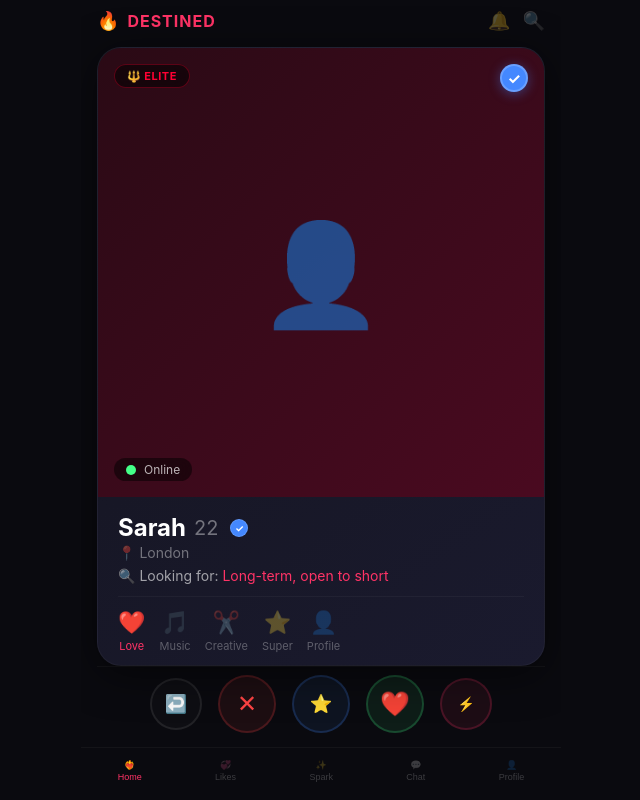
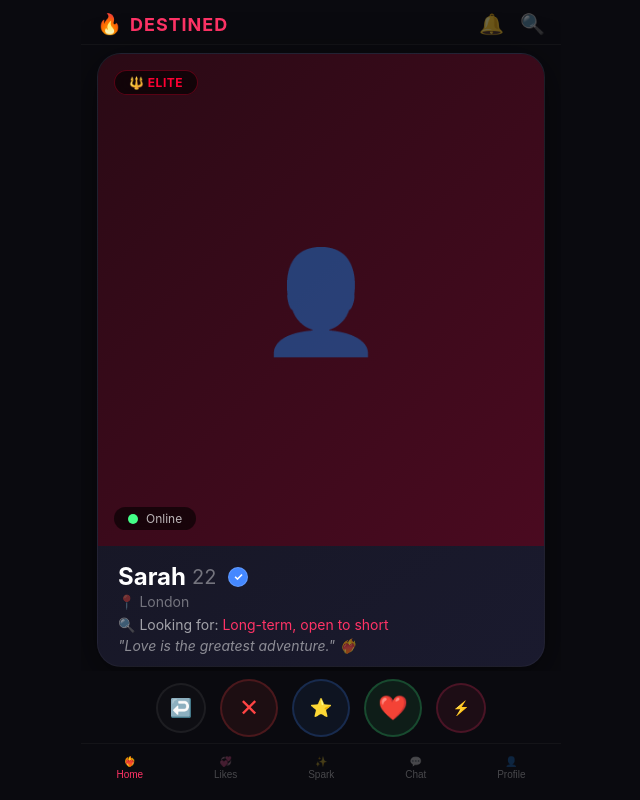
Before and after one commit to joshuaozioma26-arch/destined-match-app, a website: page index.html in a window 1280 px wide. Shown: the whole page, without its empty margins (319-959 px from the left). Drawn offline with Linux system fonts and the light colour scheme; a script that the page names is missing.

Commit message:
Update index.html

```diff
--- a/index.html
+++ b/index.html
@@ -50,77 +50,73 @@
         .tg-safe-top{padding-top:env(safe-area-inset-top,20px)}
         .tg-safe-bottom{padding-bottom:env(safe-area-inset-bottom,20px)}
 
-        .verified-badge{display:inline-flex;align-items:center;justify-content:center;width:18px;height:18px;background:#4488FF;border-radius:50%;font-size:10px;color:#fff;font-weight:700;margin-left:4px;flex-shrink:0;border:1.5px solid rgba(255,255,255,0.15)}
+        /* Verified Badge - BLUE CHECKMARK BESIDE NAME */
+        .verified-badge{display:inline-flex;align-items:center;justify-content:center;width:20px;height:20px;background:#4488FF;border-radius:50%;font-size:11px;color:#fff;font-weight:700;margin-left:6px;flex-shrink:0;border:1.5px solid rgba(255,255,255,0.15)}
 
-        /* ========== TINDER CLONE CARD ========== */
-        .tinder-card{flex:1;display:flex;flex-direction:column;padding:12px 16px 8px;background:#0A0A0F}
-        .tinder-card .card{flex:1;border-radius:24px;overflow:hidden;background:linear-gradient(145deg,#14141E,#1A1A2E);border:1px solid rgba(255,255,255,0.04);box-shadow:0 8px 40px rgba(0,0,0,0.5);display:flex;flex-direction:column;position:relative}
+        /* ===== TOP BAR ===== */
+        .top-bar{display:flex;align-items:center;justify-content:space-between;padding:12px 16px 8px;background:#0A0A0F;flex-shrink:0;border-bottom:1px solid rgba(255,255,255,0.04)}
+        .top-bar .brand{display:flex;align-items:center;gap:8px}
+        .top-bar .brand .fire{font-size:20px}
+        .top-bar .brand .name{font-weight:700;font-size:18px;color:#FF3366;letter-spacing:1px}
+        .top-bar .icons{display:flex;gap:16px;font-size:20px;cursor:pointer}
+        .top-bar .icons span{color:rgba(255,255,255,0.4);transition:all .2s}
+        .top-bar .icons span:hover{color:#fff}
 
-        /* PHOTO AREA - Takes most of the card */
-        .tinder-card .card-photo{flex:1;min-height:300px;background:linear-gradient(135deg,#2A0A15,#4A0A20);display:flex;align-items:center;justify-content:center;position:relative;overflow:hidden}
-        .tinder-card .card-photo .photo-icon{font-size:100px;opacity:0.6}
+        /* ===== CARD ===== */
+        .card-container{flex:1;display:flex;flex-direction:column;padding:8px 16px 4px;background:#0A0A0F}
+        .card-container .card{flex:1;border-radius:24px;overflow:hidden;background:linear-gradient(145deg,#14141E,#1A1A2E);border:1px solid rgba(255,255,255,0.04);box-shadow:0 8px 40px rgba(0,0,0,0.5);display:flex;flex-direction:column}
 
-        /* Verified Badge on Photo - TOP RIGHT like Tinder */
-        .tinder-card .card-photo .verified-badge-photo{position:absolute;top:16px;right:16px;display:flex;align-items:center;justify-content:center;width:28px;height:28px;background:#4488FF;border-radius:50%;font-size:15px;color:#fff;font-weight:700;border:2px solid rgba(255,255,255,0.2);box-shadow:0 2px 12px rgba(68,136,255,0.4)}
-        /* Tier Badge on Photo - TOP LEFT */
-        .tinder-card .card-photo .tier-badge{position:absolute;top:16px;left:16px;display:flex;align-items:center;gap:4px;padding:4px 12px;border-radius:20px;font-size:11px;font-weight:700;letter-spacing:0.5px;background:rgba(0,0,0,0.5);backdrop-filter:blur(10px);border:1px solid rgba(255,255,255,0.05)}
-        .tinder-card .card-photo .tier-badge.elite{color:#FF0033;border-color:rgba(255,0,51,0.3)}
-        .tinder-card .card-photo .tier-badge.vip{color:#C0C0C0;border-color:rgba(192,192,192,0.3)}
-        .tinder-card .card-photo .tier-badge.premium{color:#FFD700;border-color:rgba(255,215,0,0.3)}
-        .tinder-card .card-photo .tier-badge.free{color:rgba(255,255,255,0.3);border-color:rgba(255,255,255,0.05)}
+        .card-container .card-photo{flex:1;min-height:280px;background:linear-gradient(135deg,#2A0A15,#4A0A20);display:flex;align-items:center;justify-content:center;position:relative;overflow:hidden}
+        .card-container .card-photo .photo-icon{font-size:100px;opacity:0.5}
 
-        /* Online Status on Photo - BOTTOM LEFT */
-        .tinder-card .card-photo .online-status{position:absolute;bottom:16px;left:16px;display:flex;align-items:center;gap:8px;background:rgba(0,0,0,0.5);padding:4px 12px;border-radius:20px;backdrop-filter:blur(10px)}
-        .tinder-card .card-photo .online-status .dot{width:10px;height:10px;border-radius:50%;display:inline-block}
-        .tinder-card .card-photo .online-status .dot.online{background:#44FF88}
-        .tinder-card .card-photo .online-status .dot.offline{background:#FF4444}
-        .tinder-card .card-photo .online-status .label{font-size:12px;color:rgba(255,255,255,0.7)}
+        /* Tier Badge - TOP LEFT */
+        .card-container .card-photo .tier-badge{position:absolute;top:16px;left:16px;display:flex;align-items:center;gap:4px;padding:4px 14px;border-radius:20px;font-size:12px;font-weight:700;letter-spacing:0.5px;background:rgba(0,0,0,0.6);backdrop-filter:blur(10px);border:1px solid rgba(255,255,255,0.05)}
+        .card-container .card-photo .tier-badge.elite{color:#FF0033;border-color:rgba(255,0,51,0.3)}
+        .card-container .card-photo .tier-badge.vip{color:#C0C0C0;border-color:rgba(192,192,192,0.3)}
+        .card-container .card-photo .tier-badge.premium{color:#FFD700;border-color:rgba(255,215,0,0.3)}
+        .card-container .card-photo .tier-badge.free{color:rgba(255,255,255,0.3);border-color:rgba(255,255,255,0.05)}
 
-        /* INFO AREA - Bottom of card */
-        .tinder-card .card-info{padding:16px 20px 12px;flex-shrink:0}
-        .tinder-card .card-info .name-row{display:flex;align-items:center;gap:8px;flex-wrap:wrap}
-        .tinder-card .card-info .name-row .name{font-size:24px;font-weight:700;color:#fff}
-        .tinder-card .card-info .name-row .age{font-size:20px;font-weight:400;color:rgba(255,255,255,0.4)}
-        .tinder-card .card-info .location{font-size:14px;color:rgba(255,255,255,0.4);margin-top:2px}
-        .tinder-card .card-info .looking-for{font-size:14px;color:rgba(255,255,255,0.6);margin-top:6px}
-        .tinder-card .card-info .looking-for span{color:#FF3366}
+        /* Online Status - BOTTOM LEFT */
+        .card-container .card-photo .online-status{position:absolute;bottom:16px;left:16px;display:flex;align-items:center;gap:8px;background:rgba(0,0,0,0.6);padding:4px 14px;border-radius:20px;backdrop-filter:blur(10px)}
+        .card-container .card-photo .online-status .dot{width:10px;height:10px;border-radius:50%;display:inline-block}
+        .card-container .card-photo .online-status .dot.online{background:#44FF88}
+        .card-container .card-photo .online-status .dot.offline{background:#FF4444}
+        .card-container .card-photo .online-status .label{font-size:12px;color:rgba(255,255,255,0.7)}
 
-        /* INTERESTS - Like Tinder's icons inside card */
-        .tinder-card .card-info .interests{display:flex;gap:14px;margin-top:12px;padding-top:12px;border-top:1px solid rgba(255,255,255,0.04)}
-        .tinder-card .card-info .interests .interest{display:flex;flex-direction:column;align-items:center;gap:4px;color:rgba(255,255,255,0.3);font-size:11px;cursor:pointer;transition:all .2s}
-        .tinder-card .card-info .interests .interest:hover{color:#fff}
-        .tinder-card .card-info .interests .interest .icon{font-size:22px}
-        .tinder-card .card-info .interests .interest.active{color:#FF3366}
-        .tinder-card .card-info .interests .interest.active .icon{color:#FF3366}
+        /* Card Info */
+        .card-container .card-info{padding:16px 20px 12px;flex-shrink:0}
+        .card-container .card-info .name-row{display:flex;align-items:center;gap:6px;flex-wrap:wrap}
+        .card-container .card-info .name-row .name{font-size:24px;font-weight:700;color:#fff}
+        .card-container .card-info .name-row .age{font-size:20px;font-weight:400;color:rgba(255,255,255,0.4)}
+        .card-container .card-info .location{font-size:14px;color:rgba(255,255,255,0.4);margin-top:2px}
+        .card-container .card-info .looking-for{font-size:14px;color:rgba(255,255,255,0.6);margin-top:6px}
+        .card-container .card-info .looking-for span{color:#FF3366}
+        .card-container .card-info .bio{font-size:14px;color:rgba(255,255,255,0.5);margin-top:4px;font-style:italic}
 
-        /* SWIPE BUTTONS - At bottom of card like Tinder */
-        .tinder-card .swipe-actions{display:flex;justify-content:center;align-items:center;gap:16px;padding:8px 0 6px;flex-shrink:0;background:#0A0A0F;border-top:1px solid rgba(255,255,255,0.04)}
-        .tinder-card .swipe-actions .swipe-btn{width:52px;height:52px;border-radius:50%;border:2px solid rgba(255,255,255,0.08);background:rgba(255,255,255,0.02);display:flex;align-items:center;justify-content:center;font-size:18px;cursor:pointer;transition:all .2s;color:#FFB800}
-        .tinder-card .swipe-actions .swipe-btn:hover{transform:scale(1.05)}
-        .tinder-card .swipe-actions .swipe-btn.pass{width:58px;height:58px;border-color:rgba(255,68,68,0.2);background:rgba(255,68,68,0.08);color:#FF4444;font-size:24px}
-        .tinder-card .swipe-actions .swipe-btn.pass:hover{background:rgba(255,68,68,0.15);border-color:rgba(255,68,68,0.4)}
-        .tinder-card .swipe-actions .swipe-btn.super{width:58px;height:58px;border-color:rgba(68,136,255,0.2);background:rgba(68,136,255,0.08);color:#4488FF;font-size:18px}
-        .tinder-card .swipe-actions .swipe-btn.super:hover{background:rgba(68,136,255,0.15);border-color:rgba(68,136,255,0.4)}
-        .tinder-card .swipe-actions .swipe-btn.like{width:58px;height:58px;border-color:rgba(68,255,136,0.2);background:rgba(68,255,136,0.08);color:#44FF88;font-size:24px}
-        .tinder-card .swipe-actions .swipe-btn.like:hover{background:rgba(68,255,136,0.15);border-color:rgba(68,255,136,0.4)}
-        .tinder-card .swipe-actions .swipe-btn.boost{width:52px;height:52px;border-color:rgba(255,51,102,0.2);background:rgba(255,51,102,0.08);color:#FF3366;font-size:14px}
-        .tinder-card .swipe-actions .swipe-btn.boost:hover{background:rgba(255,51,102,0.15);border-color:rgba(255,51,102,0.4)}
+        /* ===== SWIPE BUTTONS ===== */
+        .swipe-actions{display:flex;justify-content:center;align-items:center;gap:14px;padding:8px 0 6px;flex-shrink:0;background:#0A0A0F}
+        .swipe-actions .swipe-btn{width:50px;height:50px;border-radius:50%;border:2px solid rgba(255,255,255,0.06);background:rgba(255,255,255,0.02);display:flex;align-items:center;justify-content:center;font-size:18px;cursor:pointer;transition:all .2s;color:#FFB800}
+        .swipe-actions .swipe-btn:hover{transform:scale(1.05)}
+        .swipe-actions .swipe-btn.pass{width:58px;height:58px;border-color:rgba(255,68,68,0.2);background:rgba(255,68,68,0.08);color:#FF4444;font-size:24px}
+        .swipe-actions .swipe-btn.pass:hover{background:rgba(255,68,68,0.15)}
+        .swipe-actions .swipe-btn.super{width:58px;height:58px;border-color:rgba(68,136,255,0.2);background:rgba(68,136,255,0.08);color:#4488FF;font-size:18px}
+        .swipe-actions .swipe-btn.super:hover{background:rgba(68,136,255,0.15)}
+        .swipe-actions .swipe-btn.like{width:58px;height:58px;border-color:rgba(68,255,136,0.2);background:rgba(68,255,136,0.08);color:#44FF88;font-size:24px}
+        .swipe-actions .swipe-btn.like:hover{background:rgba(68,255,136,0.15)}
+        .swipe-actions .swipe-btn.boost{width:50px;height:50px;border-color:rgba(255,51,102,0.2);background:rgba(255,51,102,0.08);color:#FF3366;font-size:14px}
+        .swipe-actions .swipe-btn.boost:hover{background:rgba(255,51,102,0.15)}
 
-        /* BOTTOM NAV - Outside card like Tinder */
-        .bottom-nav{display:flex;justify-content:space-around;padding:8px 0 14px;border-top:1px solid rgba(255,255,255,0.04);background:#0A0A0F;flex-shrink:0}
-        .bottom-nav .nav-btn{background:transparent;border:none;color:rgba(255,255,255,0.2);font-size:20px;cursor:pointer;display:flex;flex-direction:column;align-items:center;gap:2px;padding:4px 12px;transition:all .2s}
+        /* ===== BOTTOM NAV ===== */
+        .bottom-nav{display:flex;justify-content:space-around;padding:8px 0 16px;border-top:1px solid rgba(255,255,255,0.04);background:#0A0A0F;flex-shrink:0}
+        .bottom-nav .nav-btn{background:transparent;border:none;color:rgba(255,255,255,0.25);font-size:22px;cursor:pointer;display:flex;flex-direction:column;align-items:center;gap:2px;padding:4px 12px;transition:all .2s}
         .bottom-nav .nav-btn.active{color:#FF3366}
-        .bottom-nav .nav-btn span{font-size:9px;color:inherit}
+        .bottom-nav .nav-btn span{font-size:10px;color:inherit;font-weight:500}
         .bottom-nav .nav-btn:hover{color:rgba(255,255,255,0.5)}
 
-        /* TOP BAR */
-        .top-bar{display:flex;align-items:center;justify-content:space-between;padding:10px 16px 4px;background:#0A0A0F;flex-shrink:0}
-        .top-bar .brand{display:flex;align-items:center;gap:8px}
-        .top-bar .brand .fire{font-size:18px}
-        .top-bar .brand .name{font-weight:700;font-size:16px;color:#FF3366;letter-spacing:1px}
-        .top-bar .icons{display:flex;gap:12px;font-size:18px;cursor:pointer}
-        .top-bar .icons span{color:rgba(255,255,255,0.3);transition:all .2s}
-        .top-bar .icons span:hover{color:#fff}
+        /* ===== THEMES IN PROFILE ===== */
+        .theme-option{width:40px;height:40px;border-radius:50%;border:2px solid rgba(255,255,255,0.1);cursor:pointer;transition:all .3s ease;flex-shrink:0}
+        .theme-option:hover{transform:scale(1.1)}
+        .theme-option.active{border-color:#FF3366;box-shadow:0 0 20px rgba(255,51,102,0.3)}
 
         /* Match Animation */
         .match-overlay{position:fixed;top:0;left:0;right:0;bottom:0;background:rgba(0,0,0,0.85);display:none;flex-direction:column;align-items:center;justify-content:center;z-index:999;backdrop-filter:blur(20px);animation:matchPop .5s ease}
@@ -150,7 +146,7 @@
 <!-- APP -->
 <div id="app" class="tg-safe-top">
 
-<!-- ===== MAIN SCREEN (TINDER CLONE) ===== -->
+<!-- ===== MAIN SCREEN ===== -->
 <div id="page-main" class="page active" style="background:#0A0A0F">
 
     <!-- TOP BAR -->
@@ -165,68 +161,31 @@
         </div>
     </div>
 
-    <!-- TINDER CARD -->
-    <div class="tinder-card">
+    <!-- CARD -->
+    <div class="card-container">
         <div class="card">
-            <!-- PHOTO AREA -->
             <div class="card-photo">
                 <span class="photo-icon">👤</span>
-
-                <!-- Verified Badge - TOP RIGHT -->
-                <div class="verified-badge-photo">✓</div>
-
-                <!-- Tier Badge - TOP LEFT -->
                 <div class="tier-badge elite">🔱 ELITE</div>
-
-                <!-- Online Status - BOTTOM LEFT -->
                 <div class="online-status">
                     <span class="dot online"></span>
                     <span class="label">Online</span>
                 </div>
             </div>
-
-            <!-- INFO AREA -->
             <div class="card-info">
-                <!-- Name + Age + Verified -->
                 <div class="name-row">
                     <span class="name">Sarah</span>
                     <span class="age">22</span>
                     <span class="verified-badge">✓</span>
                 </div>
-
-                <!-- Location -->
                 <div class="location">📍 London</div>
-
-                <!-- Looking For -->
                 <div class="looking-for">🔍 Looking for: <span>Long-term, open to short</span></div>
-
-                <!-- Interests (Inside card like Tinder) -->
-                <div class="interests">
-                    <div class="interest active" onclick="showToast('❤️ Love')">
-                        <span class="icon">❤️</span>
-                        <span>Love</span>
-                    </div>
-                    <div class="interest" onclick="showToast('🎵 Music')">
-                        <span class="icon">🎵</span>
-                        <span>Music</span>
-                    </div>
-                    <div class="interest" onclick="showToast('✂️ Creative')">
-                        <span class="icon">✂️</span>
-                        <span>Creative</span>
-                    </div>
-                    <div class="interest" onclick="showToast('⭐ Super')">
-                        <span class="icon">⭐</span>
-                        <span>Super</span>
-                    </div>
-                    <div class="interest" onclick="showToast('👤 Profile')">
-                        <span class="icon">👤</span>
-                        <span>Profile</span>
-                    </div>
+                <div class="bio">"Love is the greatest adventure." ❤️‍🔥</div>
             </div>
         </div>
     </div>
 
-        <!-- SWIPE BUTTONS (Inside card area) -->
+    <!-- SWIPE BUTTONS -->
     <div class="swipe-actions">
         <button class="swipe-btn" onclick="showToast('↩️ Rewind (3 left)')">↩️</button>
         <button class="swipe-btn pass" onclick="showToast('❌ Passed!')">✕</button>
@@ -234,9 +193,8 @@
         <button class="swipe-btn like" onclick="showMatch()">❤️</button>
         <button class="swipe-btn boost" onclick="showToast('⚡ Boost activated! 30 min')">⚡</button>
     </div>
-    </div>
 
-    <!-- BOTTOM NAV (Outside card) -->
+    <!-- BOTTOM NAV -->
     <div class="bottom-nav">
         <button class="nav-btn active" onclick="switchNav(this)"><span>❤️‍🔥</span><span>Home</span></button>
         <button class="nav-btn" onclick="switchNav(this);showToast('💞 Likes coming soon!')"><span>💞</span><span>Likes</span></button>
@@ -274,7 +232,6 @@
                 <span style="color:rgba(255,255,255,0.4);font-size:13px">💍 Single</span>
                 <span style="color:rgba(255,255,255,0.2);font-size:13px">·</span>
                 <span style="color:rgba(255,255,255,0.4);font-size:13px">🎂 22</span>
-                <span class="verified-badge">✓</span>
                 <span style="color:#FF0033;font-size:11px;font-weight:700;background:rgba(255,0,51,0.15);padding:2px 10px;border-radius:12px">🔱 ELITE</span>
             </div>
             <p style="color:rgba(255,255,255,0.5);font-size:14px;font-style:italic;margin-top:6px">"Love is the greatest adventure." ❤️‍🔥</p>
@@ -285,6 +242,19 @@
             <p style="color:rgba(255,255,255,0.3);font-size:11px;margin:6px 0 4px">💳 ACCOUNT NUMBER</p>
             <p style="color:rgba(255,255,255,0.5);font-size:13px;letter-spacing:1px">0123-4567-8910-1112</p>
         </div>
+
+        <!-- THEMES -->
+        <div style="background:rgba(255,255,255,0.03);border-radius:12px;padding:14px 16px;border:1px solid rgba(255,255,255,0.04);margin-bottom:14px">
+            <p style="color:rgba(255,255,255,0.3);font-size:12px;margin-bottom:8px">🎨 THEMES</p>
+            <div style="display:flex;gap:10px;flex-wrap:wrap">
+                <div class="theme-option active" style="background:#0A0A0F;border-color:#FF3366" onclick="setTheme('theme-dark',this)" title="Dark"></div>
+                <div class="theme-option" style="background:#F5F5F5" onclick="setTheme('theme-light',this)" title="Light"></div>
+                <div class="theme-option" style="background:#1A0A0F" onclick="setTheme('theme-rose',this)" title="Rose"></div>
+                <div class="theme-option" style="background:#0A1520" onclick="setTheme('theme-ocean',this)" title="Ocean"></div>
+                <div class="theme-option" style="background:#1A0A00;border-color:#FFD700" onclick="setTheme('theme-royal',this)" title="Royal"></div>
+            </div>
+        </div>
+
         <div style="display:flex;flex-direction:column;gap:10px">
             <button class="btn btn-secondary" onclick="showToast('✏️ Edit Profile coming soon!')"><span class="btn-text">✏️ Edit Profile</span></button>
             <button class="btn btn-secondary" onclick="showToast('⚙️ Settings coming soon!')"><span class="btn-text">⚙️ Settings</span></button>
@@ -294,7 +264,7 @@
     </div>
 </div>
 
-<!-- ===== REGISTRATION PAGES (Brief) ===== -->
+<!-- ===== REGISTRATION PAGES ===== -->
 <div id="page-welcome" class="page bg-gradient">
     <div style="flex:1;display:flex;flex-direction:column;justify-content:center;align-items:center;text-align:center;padding:20px 0">
         <svg width="90" height="90" viewBox="0 0 200 200"><path d="M100 190 C80 160 50 130 40 100 C30 70 35 40 55 25 C65 17 80 20 90 35 C85 25 95 10 105 10 C115 10 125 25 120 35 C130 20 145 17 155 25 C175 40 180 70 170 100 C160 130 130 160 100 190Z" fill="#FFFFFF"/><path d="M100 180 C85 155 65 130 55 105 C48 85 52 65 65 52 C72 45 82 48 90 58 C86 50 94 38 100 38 C106 38 114 50 110 58 C118 48 128 45 135 52 C148 65 152 85 145 105 C135 130 115 155 100 180Z" fill="#0A0A0F"/><path d="M100 170 C88 150 72 130 64 110 C58 94 60 78 70 68 C76 62 84 64 90 72 C88 66 94 56 100 56 C106 56 112 66 110 72 C116 64 124 62 130 68 C140 78 142 94 136 110 C128 130 112 150 100 170Z" fill="#FF3366"/><path d="M100 155 C92 142 82 128 78 116 C74 104 76 92 84 86 C88 82 94 84 96 88 C94 84 98 78 100 78 C102 78 106 84 104 88 C106 84 112 82 116 86 C124 92 126 104 122 116 C118 128 108 142 100 155Z" fill="#FFFFFF"/></svg>
@@ -389,18 +359,26 @@ function closeMatch() {
     document.getElementById('matchOverlay').classList.remove('show');
 }
 
+function setTheme(themeClass, el) {
+    document.querySelectorAll('.theme-option').forEach(t => t.classList.remove('active'));
+    el.classList.add('active');
+    document.body.className = themeClass;
+    showToast('🎨 Theme changed to ' + themeClass.replace('theme-',''));
+}
+
 setTimeout(() => {
     document.getElementById('splash').style.display = 'none';
 }, 2800);
 
 document.addEventListener('gesturestart', e => e.preventDefault());
 
-console.log('🔥 Destined — Tinder Clone Style');
+console.log('🔥 Destined — Fixed Version');
 console.log('👑 Built for Daniel — 17-year-old CEO');
-console.log('✅ Verified badge: Blue circle with white checkmark');
-console.log('✅ Tier badge: Elite, VIP, Premium');
-console.log('✅ Interests inside card like Tinder');
-console.log('✅ Full card height, same width as Tinder');
+console.log('✅ Verified badge: BESIDE name (Sarah ✅ 22)');
+console.log('✅ Notifications & Search: TOP RIGHT visible');
+console.log('✅ Themes: IN SETTINGS');
+console.log('✅ No random scissors/music icons');
+console.log('✅ Tabs: FULL SIZE');
 </script>
 
 </body>
```
Lines whose indentation alone changed are shown as unchanged.
